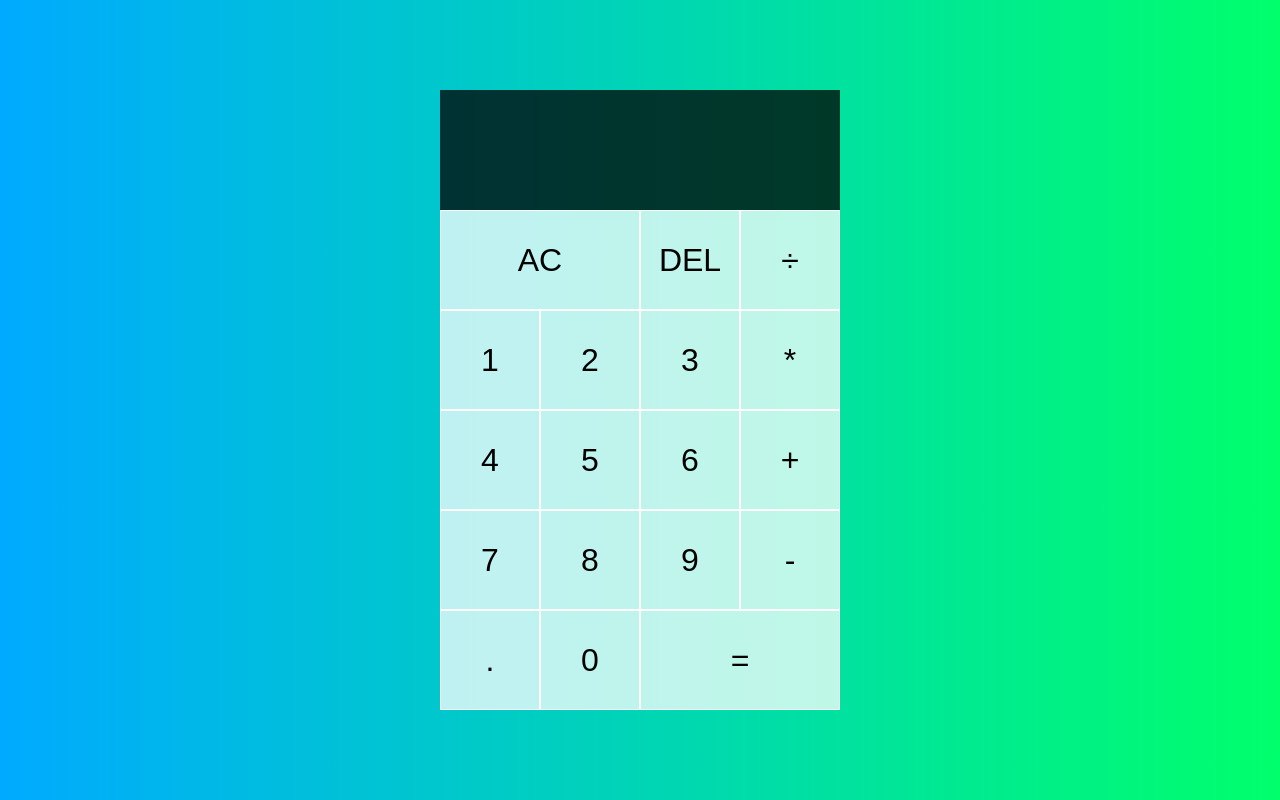
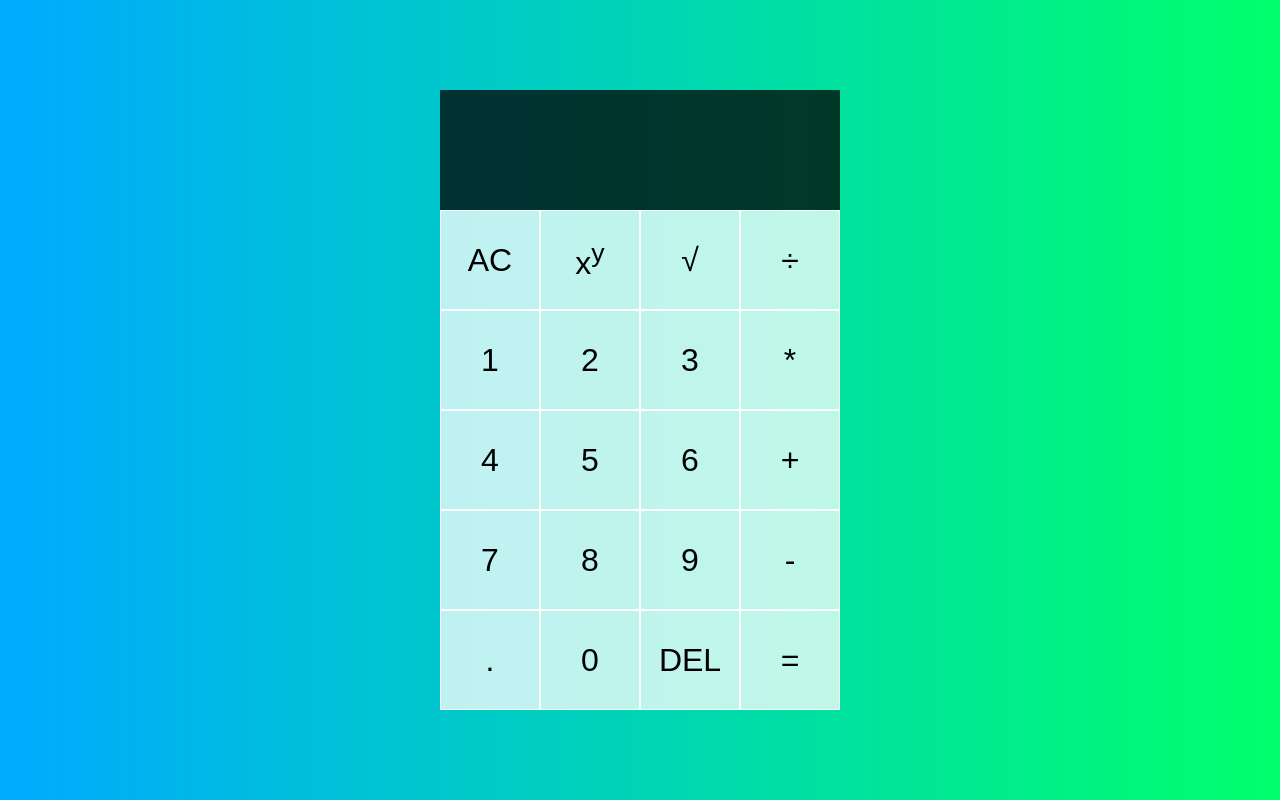
Before and after one commit to AleksandrKukuts/rsschool-cv1, a plain HTML site: page index.html in a window 1280 px wide. Drawn offline with Linux system fonts and the light colour scheme.

Commit message:
Update index.html

```diff
--- a/index.html
+++ b/index.html
@@ -4,7 +4,7 @@
   <meta charset="UTF-8">
   <meta name="viewport" content="width=device-width, initial-scale=1.0">
   <meta http-equiv="X-UA-Compatible" content="ie=edge">
-  <title>Calculator</title>
+  <title>Calculator-en</title>
   <link href="styles.css" rel="stylesheet">
   <script src="script.js" defer></script>
 </head>
@@ -14,8 +14,9 @@
       <div data-previous-operand class="previous-operand"></div>
       <div data-current-operand class="current-operand"></div>
     </div>
-    <button data-all-clear class="span-two">AC</button>
-    <button data-delete>DEL</button>
+    <button data-all-clear>AC</button>
+    <button data-pow>x<sup>y</sup></button>
+    <button data-sqrt>&#8730;</button>
     <button data-operation>÷</button>
     <button data-number>1</button>
     <button data-number>2</button>
@@ -31,7 +32,8 @@
     <button data-operation>-</button>
     <button data-number>.</button>
     <button data-number>0</button>
-    <button data-equals class="span-two">=</button>
+    <button data-delete>DEL</button>
+    <button data-equals>=</button>
   </div>
 </body>
 </html>
```
